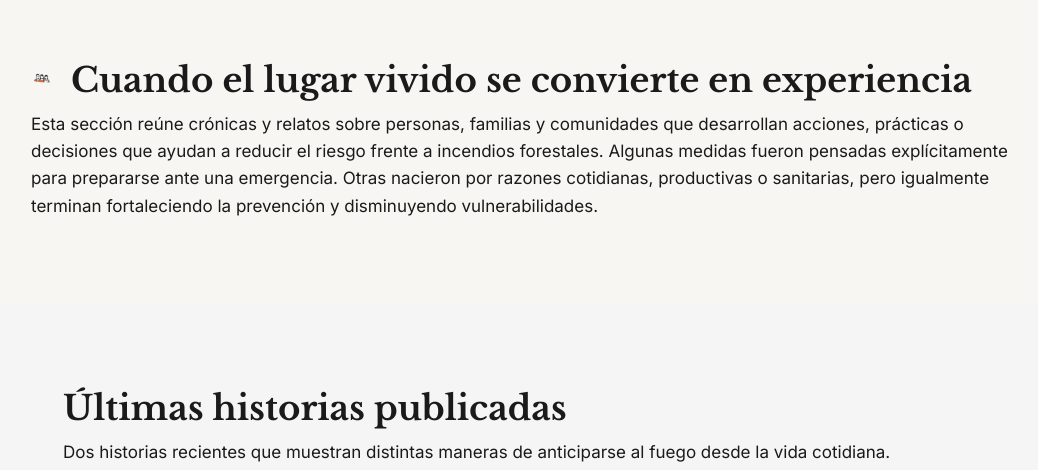
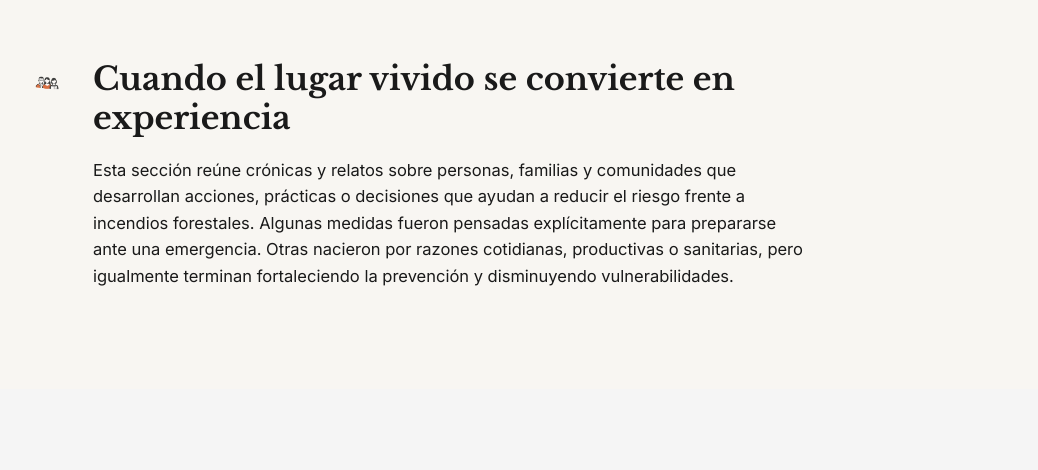
Before and after one commit to diegoestesi-byte/El-Espejo-de-Fuego, a Jekyll site: the page built from historias.html, in a window 1280 px wide. Shown: the part 362-832 px from the top of the page, without its empty margins (59-1097 px from the left). Built offline with Jekyll 4.4.1, drawn with Linux system fonts in a browser that asks for light colours.

Commit message:
Ajusta icono lateral en introducción de Historias

```diff
--- a/historias.html
+++ b/historias.html
@@ -20,13 +20,16 @@ title: Historias | El Espejo del Fuego
 
 <section class="intro historias-intro">
   <div class="section-heading">
-    <h2 class="section-title-with-icon">
-      <img src="{{ '/images/icons/historias.png' | relative_url }}" alt="Historias">
-      <span>Cuando el lugar vivido se convierte en experiencia</span>
-    </h2>
-    <p>
-      Esta sección reúne crónicas y relatos sobre personas, familias y comunidades que desarrollan acciones, prácticas o decisiones que ayudan a reducir el riesgo frente a incendios forestales. Algunas medidas fueron pensadas explícitamente para prepararse ante una emergencia. Otras nacieron por razones cotidianas, productivas o sanitarias, pero igualmente terminan fortaleciendo la prevención y disminuyendo vulnerabilidades.
-    </p>
+    <div class="intro-with-icon">
+      <img src="{{ '/images/icons/historias.png' | relative_url }}" alt="" class="intro-icon">
+
+      <div class="intro-text">
+        <h2>Cuando el lugar vivido se convierte en experiencia</h2>
+        <p>
+          Esta sección reúne crónicas y relatos sobre personas, familias y comunidades que desarrollan acciones, prácticas o decisiones que ayudan a reducir el riesgo frente a incendios forestales. Algunas medidas fueron pensadas explícitamente para prepararse ante una emergencia. Otras nacieron por razones cotidianas, productivas o sanitarias, pero igualmente terminan fortaleciendo la prevención y disminuyendo vulnerabilidades.
+        </p>
+      </div>
+    </div>
   </div>
 </section>
 
--- a/style.css
+++ b/style.css
@@ -1525,14 +1525,31 @@ p {
   color: #5f7466;
 }
 
-.section-title-with-icon {
+.historias-intro .intro-with-icon {
   display: flex;
-  align-items: center;
-  gap: 12px;
-}
-
-.section-title-with-icon img {
-  width: 28px;
-  height: 28px;
+  align-items: flex-start;
+  gap: 20px;
+}
+
+.historias-intro .intro-icon {
+  width: 42px;
+  height: 42px;
   object-fit: contain;
-}
+  margin-top: 6px;
+  opacity: 0.9;
+}
+
+.historias-intro .intro-text {
+  max-width: 720px;
+}
+
+@media (max-width: 640px) {
+  .historias-intro .intro-with-icon {
+    flex-direction: column;
+    align-items: flex-start;
+  }
+
+  .historias-intro .intro-icon {
+    margin-bottom: 10px;
+  }
+}
```
